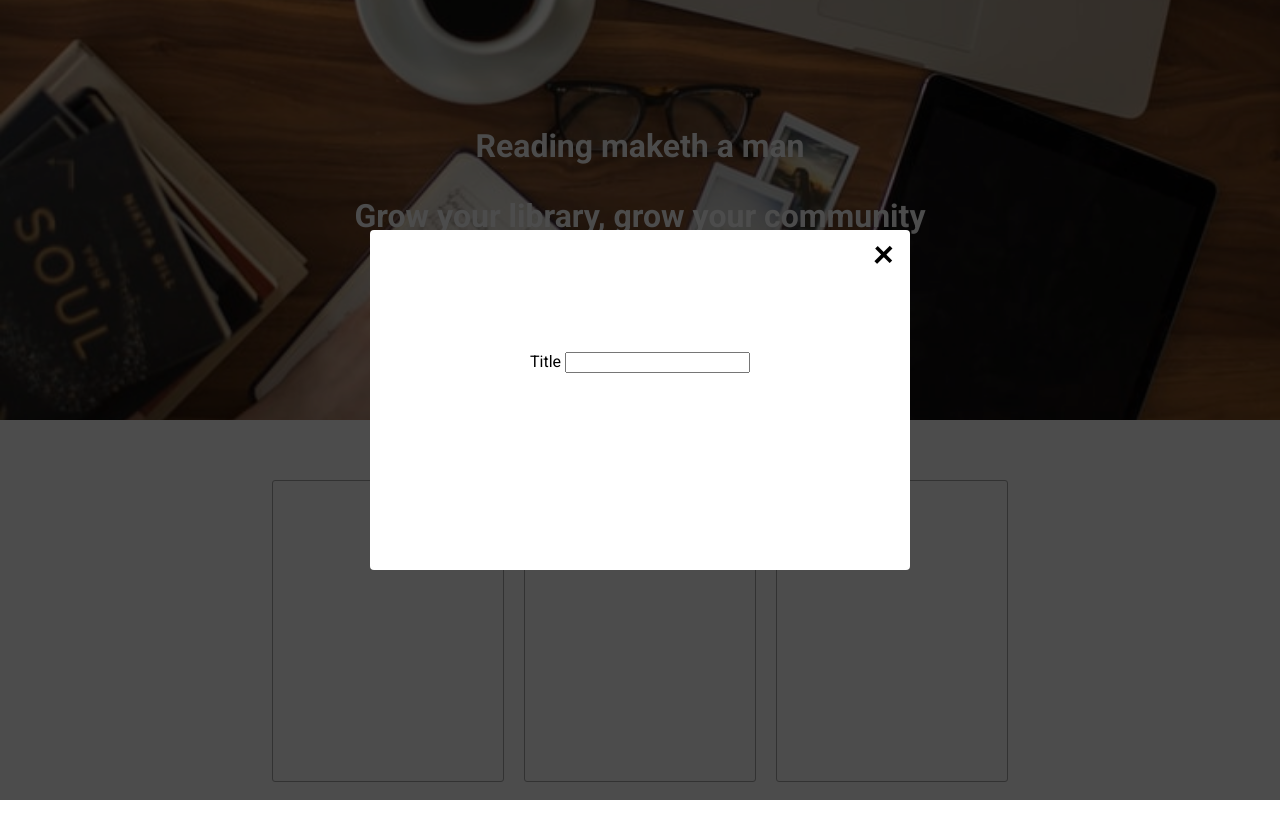
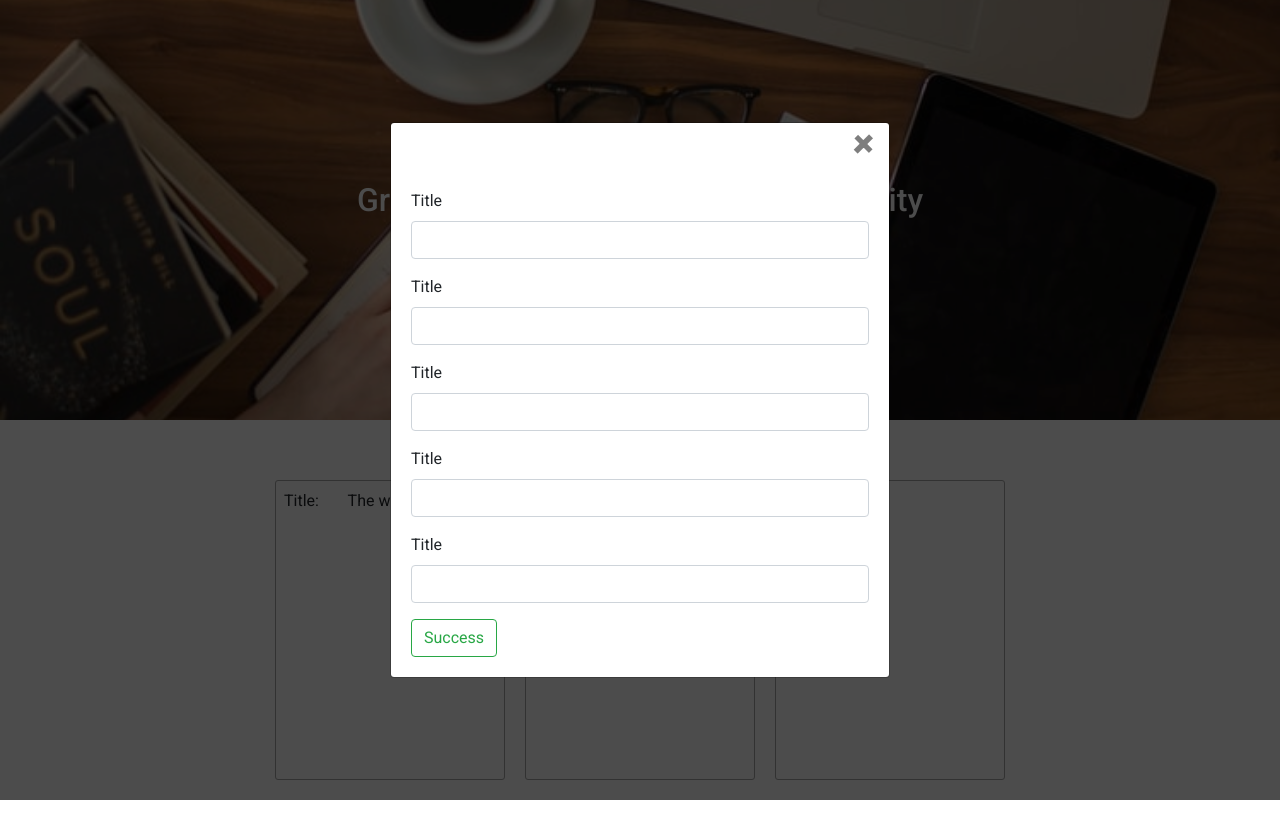
Before and after one commit to abruzy/bookstore, a website: page index.html in a window 1280 px wide. Both pictures are taken after a click on the link "Add Book". Drawn offline with nearby package versions, Linux system fonts and the light colour scheme.

Commit message:
modal and card content added

```diff
--- a/css/style.css
+++ b/css/style.css
@@ -14,6 +14,10 @@ img {
 h1, h3 {
   color: white;
   font-size: 2em;
+}
+
+a {
+  text-decoration: none;
 }
 
 .hero {
@@ -39,6 +43,11 @@ h1, h3 {
 	display: inline-block;
 }
 
+.button:hover {
+  text-decoration: none;
+  color: white;
+}
+
 .card-container {
 	max-width: 800px;
 	margin: 50px auto;
@@ -48,17 +57,22 @@ h1, h3 {
 }
 
 .card {
-	height: 300px;
+	min-height: 300px;
 	width: 230px;
 	border: 1px solid darkgray;
 	border-radius: 3px;
-	margin: 10px;
+  margin: 10px;
+  padding: .5rem;
 }
 
-a {
-  text-decoration: none;
+.card__content {
+  display: flex;
+  flex-wrap: wrap;
 }
 
+.book__title {
+  width: 30%;
+}
 /*** Modal Section Styles ***/
 
 .bg-modal {
@@ -75,10 +89,8 @@ a {
 
 .modal-content {
   width: 500px;
-  height: 300px;
   background-color: white;
   border-radius: 4px;
-  text-align: center;
   padding: 20px;
   position: relative;
 }
--- a/index.html
+++ b/index.html
@@ -4,6 +4,7 @@
   <meta charset="UTF-8">
   <meta name="viewport" content="width=device-width, initial-scale=1.0">
   <meta http-equiv="X-UA-Compatible" content="ie=edge">
+  <link rel="stylesheet" href="https://stackpath.bootstrapcdn.com/bootstrap/4.4.1/css/bootstrap.min.css" integrity="sha384-Vkoo8x4CGsO3+Hhxv8T/Q5PaXtkKtu6ug5TOeNV6gBiFeWPGFN9MuhOf23Q9Ifjh" crossorigin="anonymous">
   <link rel="stylesheet" href="css/style.css">
   <title>Book Store</title>
 </head>
@@ -22,7 +23,12 @@
   <!-- Card Section -->
 
   <section class="card-container">
-    <div class="card"></div>
+    <div class="card">
+      <div class="card__content">
+        <div class="book__title">Title:</div>
+        <div>The way of man and</div>
+      </div>
+    </div>
     <div class="card"></div>
     <div class="card"></div>
   </section>
@@ -33,8 +39,27 @@
       <div class="close">+</div>
       <h3 class="title">Add a new book</h3>
       <form>
-        <label for="title">Title</label>
-        <input type="text" name="title" id="title">
+        <div class="form-group">
+          <label for="title">Title</label>
+          <input type="text" class="form-control"  name="title" id="title">
+        </div>
+        <div class="form-group">
+          <label for="title">Title</label>
+          <input type="text" class="form-control"  name="title" id="title">
+        </div>
+        <div class="form-group">
+          <label for="title">Title</label>
+          <input type="text" class="form-control"  name="title" id="title">
+        </div>
+        <div class="form-group">
+          <label for="title">Title</label>
+          <input type="text" class="form-control"  name="title" id="title">
+        </div>
+        <div class="form-group">
+          <label for="title">Title</label>
+          <input type="text" class="form-control"  name="title" id="title">
+        </div>
+        <button type="button" class="btn btn-outline-success">Success</button>
       </form>
     </div>
   </div>
```
